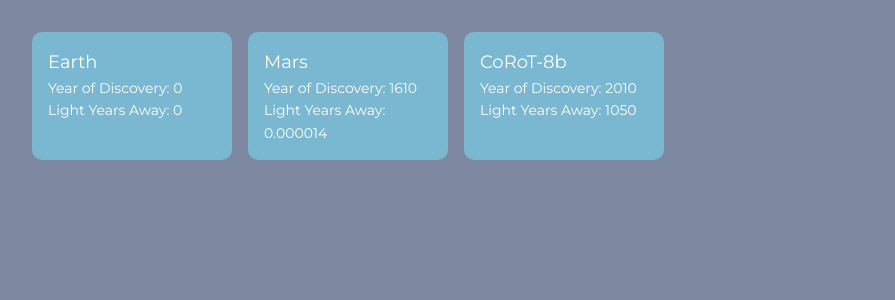
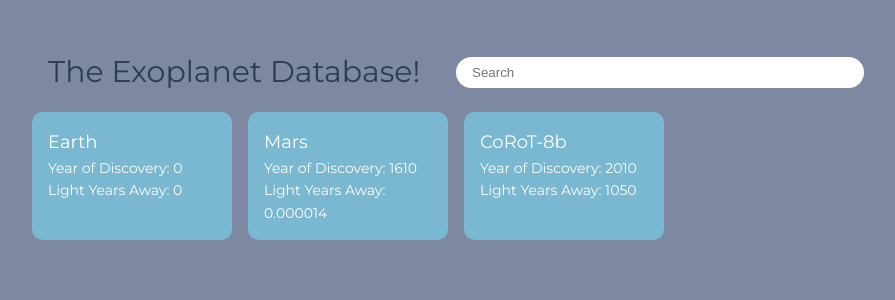
Before and after one commit to raphaeldelio/Learning-Vue-JS, a Vue app: page / in a window 1280 px wide. Shown: the top 300 px of the page, without its empty margins (184-1079 px from the left). Built offline with nearby package versions, Linux system fonts and the light colour scheme.

Commit message:
Building my first page: Adding the top bar

```diff
--- a/src/App.vue
+++ b/src/App.vue
@@ -1,4 +1,9 @@
 <template>
+  <div class="top-bar">
+    <h1>The Exoplanet Database!</h1>
+    <input type="text" placeholder="Search" class="search-bar" />
+  </div>
+
   <div class="card-container">
     <PlanetCard v-for="planet in planets" :key="planet.name" :planet="planet" />
   </div>
@@ -36,4 +41,20 @@ body {
   grid-template-columns: 1fr 1fr 1fr 1fr;
   gap: 16px;
 }
+
+.top-bar {
+  display: flex;
+  justify-content: space-between;
+  align-items: center;
+  padding: 16px;
+  width: 100%;
+}
+
+.search-bar {
+  width: 50%;
+  border: none;
+  border-radius: 20px; /* Rounded corners */
+  padding: 8px 16px;
+  outline: none;
+}
 </style>
```
